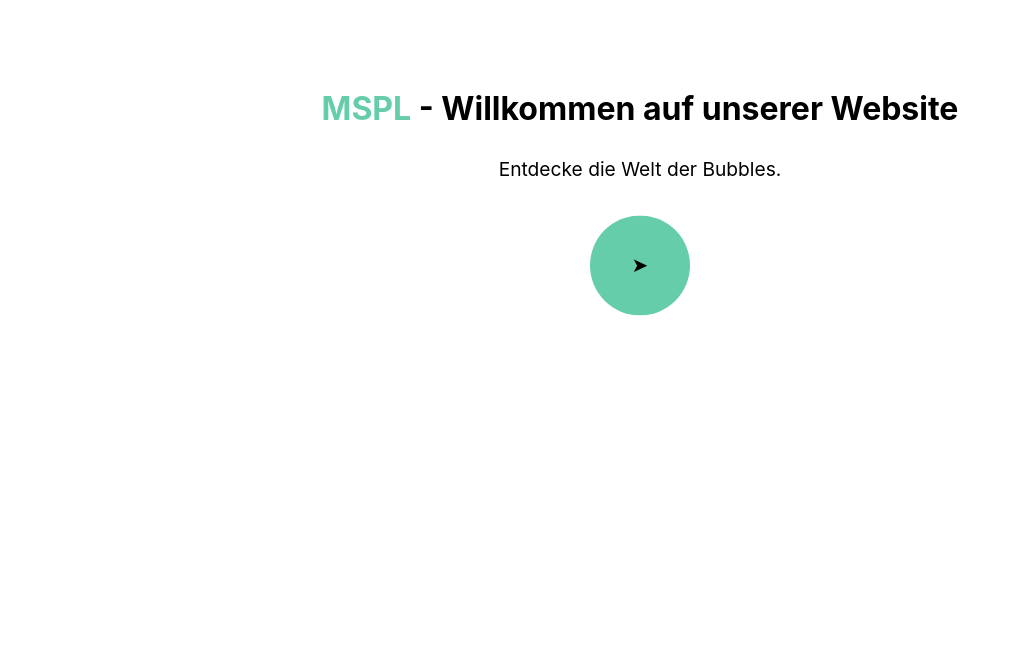
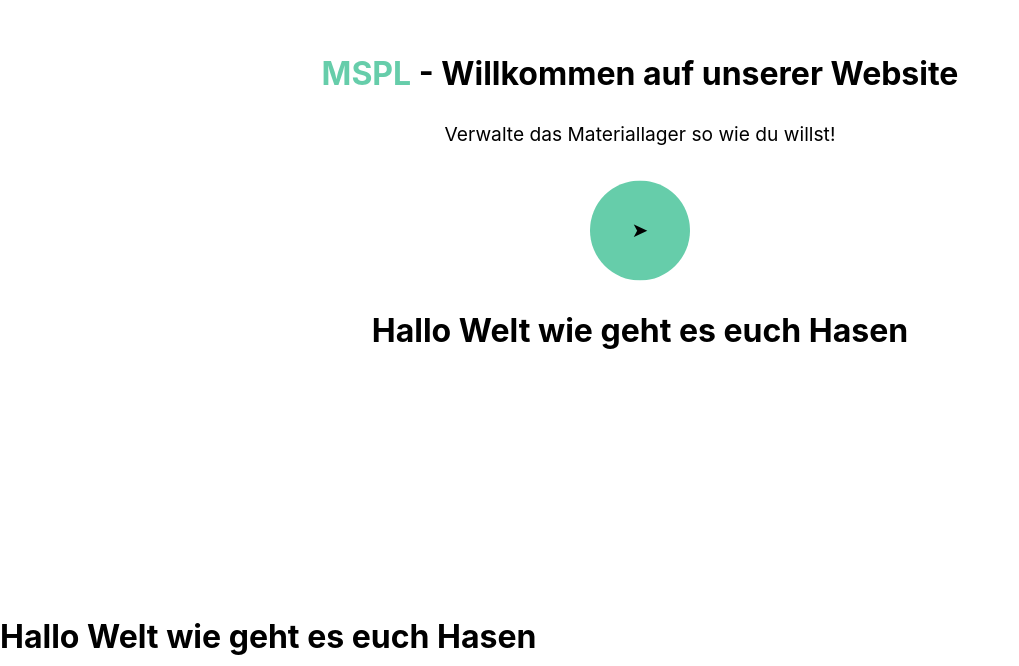
Before and after one commit to rafaelkhan/msplfrontend, a React (Create React App) app: page / in a window 1280 px wide. Shown: the part 204-870 px from the top of the page, without its empty margins (0-1019 px from the left). Before the commit the page ends 800 px from the top, so only its background shows below. Built offline with nearby package versions, Linux system fonts and the light colour scheme.

Commit message:
Versuch Microsoft API zu implementieren

```diff
--- a/src/App.js
+++ b/src/App.js
@@ -2,12 +2,14 @@
 
 import React from 'react';
 import Homepage from './Components/Homepage';
+import Login from './Components/Login';
 
 
 function App() {
     return (
         <div className="App">
-                    <Homepage></Homepage>
+                  <Homepage/>
+                <Login/>
         </div>
 
     );
--- a/src/Components/Homepage.js
+++ b/src/Components/Homepage.js
@@ -2,17 +2,20 @@
 
 import React from 'react';
 import './Homepage.css';
+import Hase from './Login'; // Passe den Pfad an, wenn notwendig
+
 
 function Homepage(){
     return (
         <div className="homepage-container">
             <h1><span className="mspl-text">MSPL</span> - Willkommen auf unserer Website</h1>
-            <p>Entdecke die Welt der Bubbles.</p>
+            <p>Verwalte das Materiallager so wie du willst!</p>
             <a href="/login">
                 <button className="bubble-button">
                     <span className="arrow">&#10148;</span>
                 </button>
             </a>
+            <Hase/>
         </div>
     );
 }
--- /dev/null
+++ b/src/Components/Login.js
@@ -0,0 +1,9 @@
+import React from 'react';
+
+function Login(){
+    return(
+        <div className="login-container"><h1>Hallo Welt wie geht es euch Hasen</h1></div>
+    );
+}
+
+export default Login;
```
Also changed, not shown: src/Components/Dashboard.js (added, +9 -0 lines).
